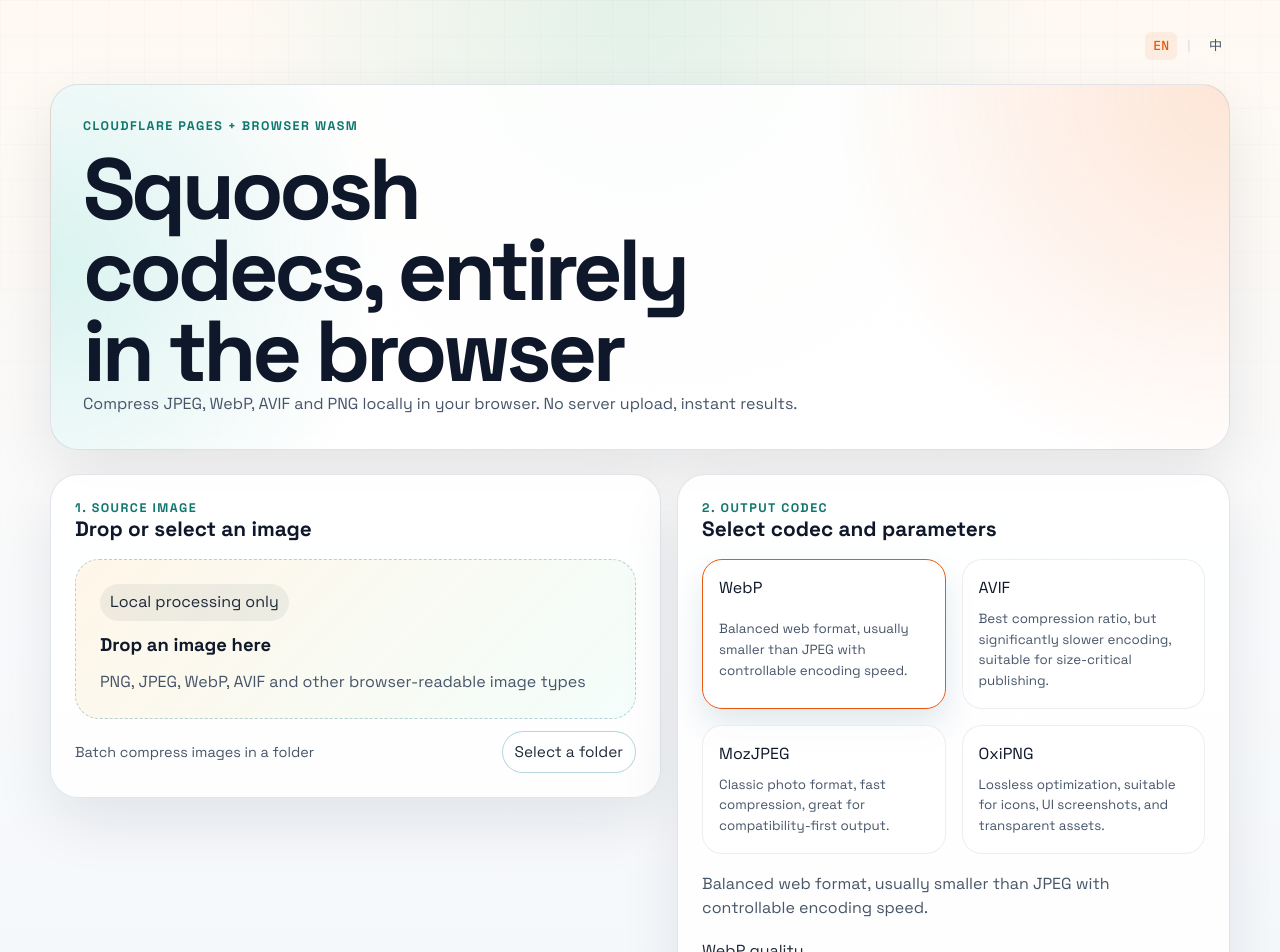
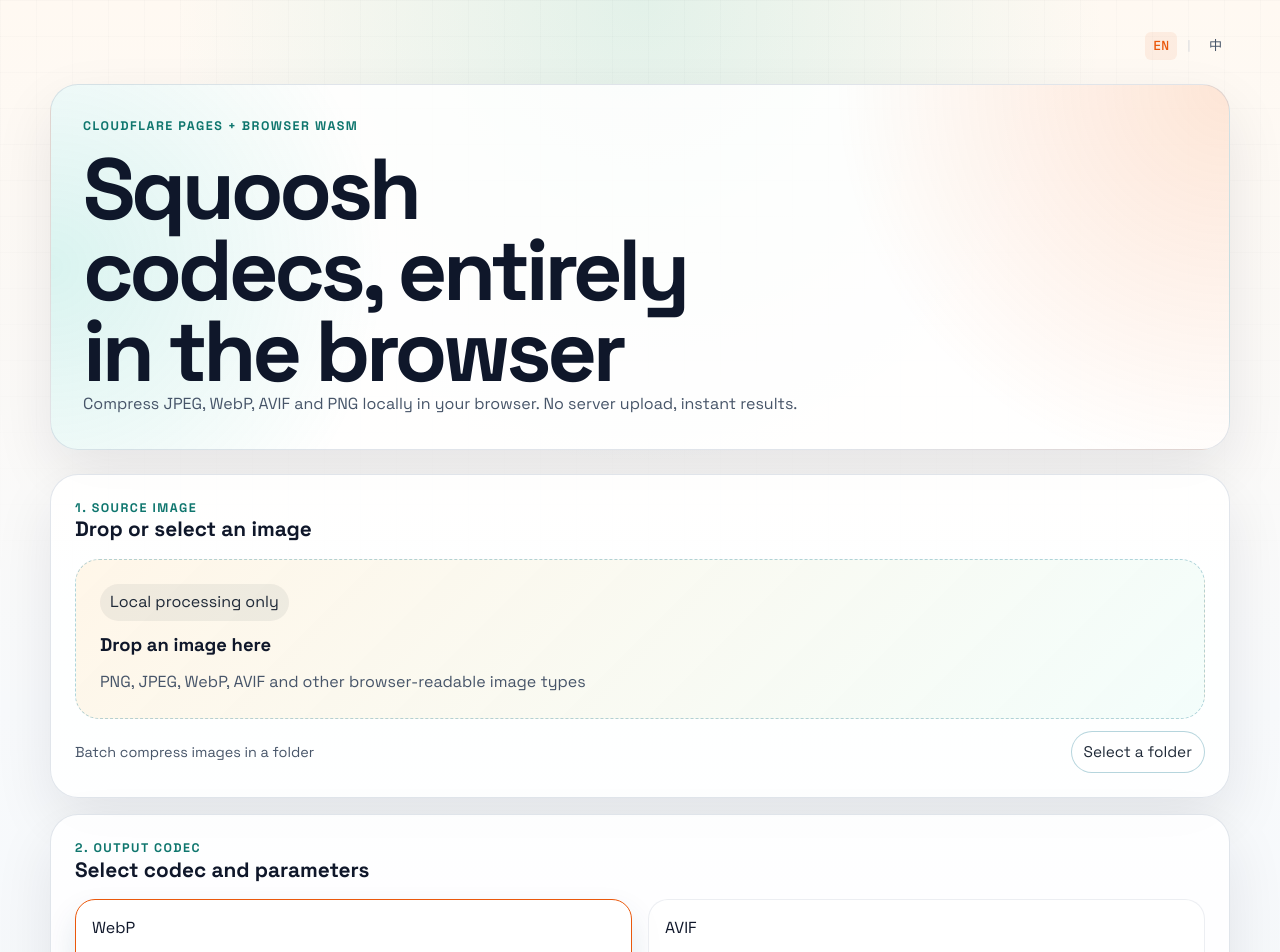
Before and after one commit to luojiyin1987/squoosh-web, a React (Vite) app: page / in a window 1280 px wide. Shown: the top 952 px of the page. Built offline with nearby package versions, Linux system fonts and the light colour scheme.

Commit message:
style: use vertical compression flow

```diff
--- a/src/App.css
+++ b/src/App.css
@@ -84,8 +84,7 @@
 }
 
 .workspace {
-  align-items: start;
-  grid-template-columns: minmax(0, 1.05fr) minmax(0, 0.95fr);
+  grid-template-columns: minmax(0, 1fr);
 }
 
 .preview-card {
```
